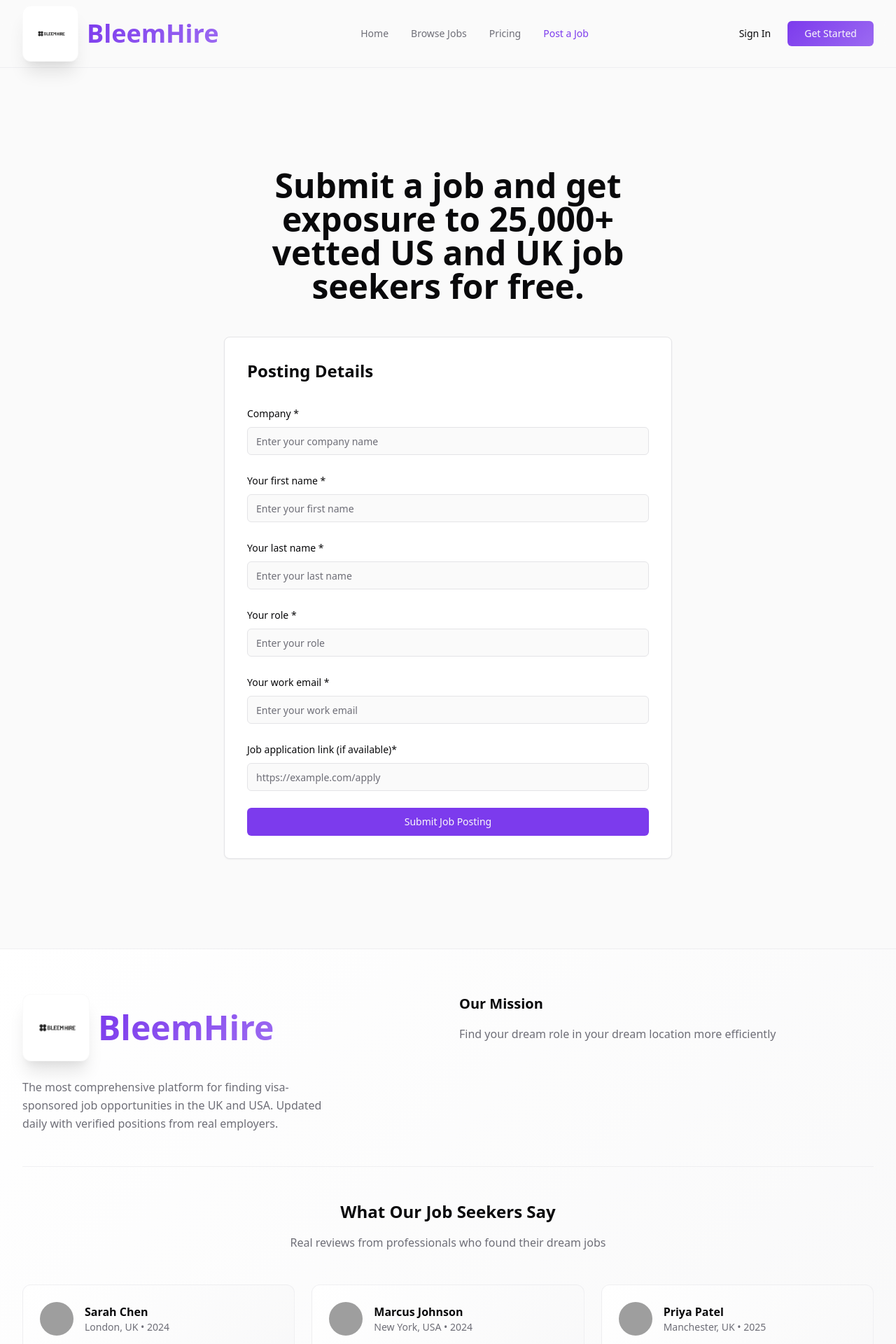
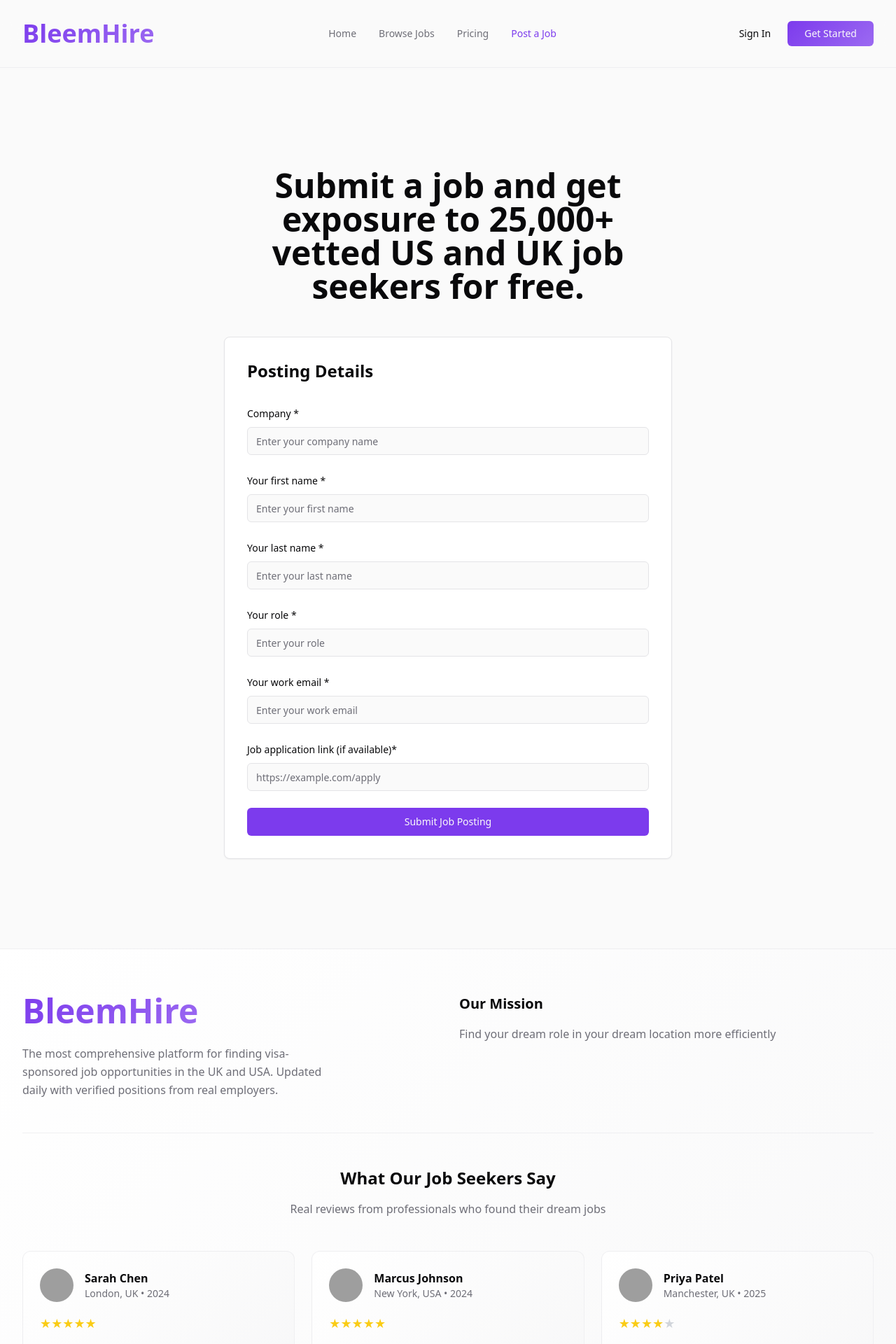
Before and after one commit to Isaacprogi/beem, a React (Vite) app: page /post-job in a window 1280 px wide. Shown: the top 1920 px of the page at 70% size. Built offline with nearby package versions, Linux system fonts and the light colour scheme; grey boxes are pictures that could not be loaded.

Commit message:
Remove logo, keep name
Removed the logo from the header and footer, leaving only the "BleemHire" name.
-edited src/components/Header.tsx
-edited src/components/Footer.tsx

```diff
--- a/src/components/Footer.tsx
+++ b/src/components/Footer.tsx
@@ -4,10 +4,7 @@ export const Footer = () => {
       <div className="container py-16">
         <div className="grid grid-cols-1 md:grid-cols-2 gap-8">
           <div>
-            <div className="flex items-center space-x-3 mb-6">
-              <div className="h-24 w-24 rounded-xl bg-white flex items-center justify-center shadow-xl p-4 border border-border/20">
-                <img src="/lovable-uploads/4a711422-1990-46b5-95e4-eca54daa22b2.png" alt="BleemHire" className="w-full h-full object-contain" />
-              </div>
+            <div className="mb-6">
               <span className="font-bold text-5xl bg-gradient-primary bg-clip-text text-transparent">
                 BleemHire
               </span>
--- a/src/components/Header.tsx
+++ b/src/components/Header.tsx
@@ -9,12 +9,7 @@ export const Header = () => {
   return (
     <header className="sticky top-0 z-50 w-full bg-background/80 backdrop-blur-xl border-b border-border/50">
       <div className="container flex h-24 items-center justify-between">
-        <Link to="/" className="flex items-center space-x-3 group">
-          <div className="relative">
-            <div className="h-20 w-20 rounded-xl bg-white flex items-center justify-center shadow-xl group-hover:shadow-2xl transition-all p-4 border border-border/20">
-              <img src="/lovable-uploads/4a711422-1990-46b5-95e4-eca54daa22b2.png" alt="BleemHire" className="w-full h-full object-contain" />
-            </div>
-          </div>
+        <Link to="/" className="group">
           <span className="font-bold text-4xl bg-gradient-primary bg-clip-text text-transparent">
             BleemHire
           </span>
```
